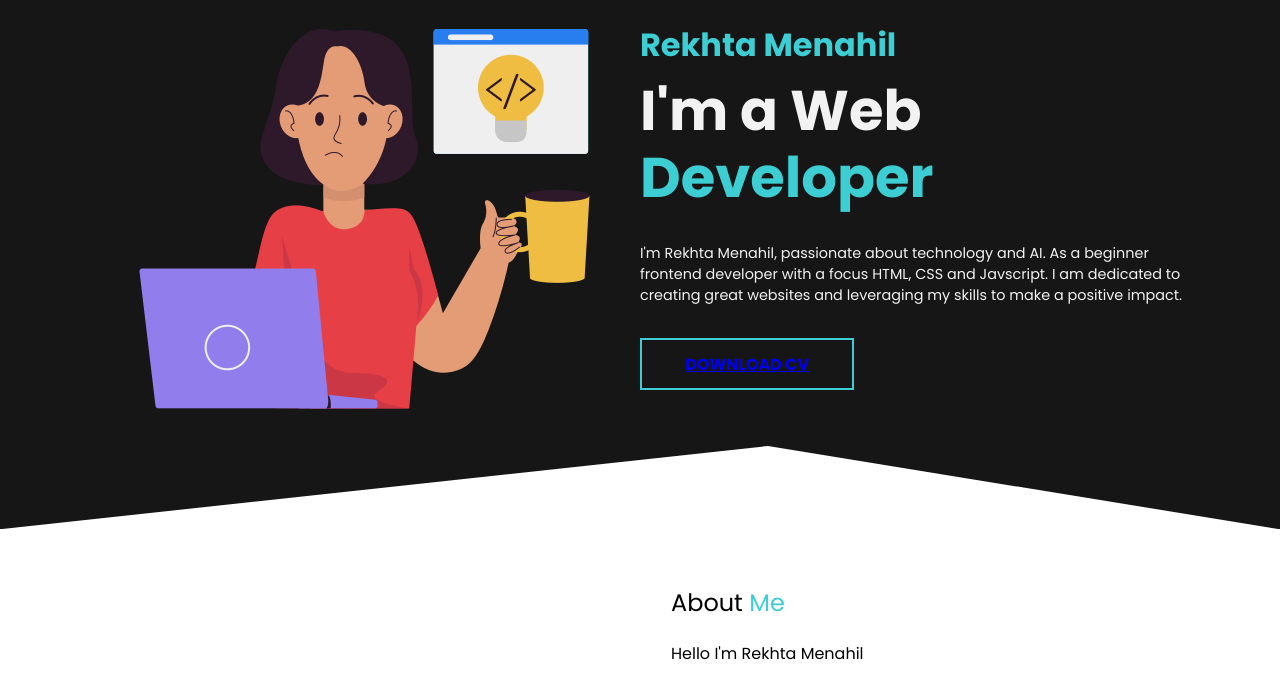
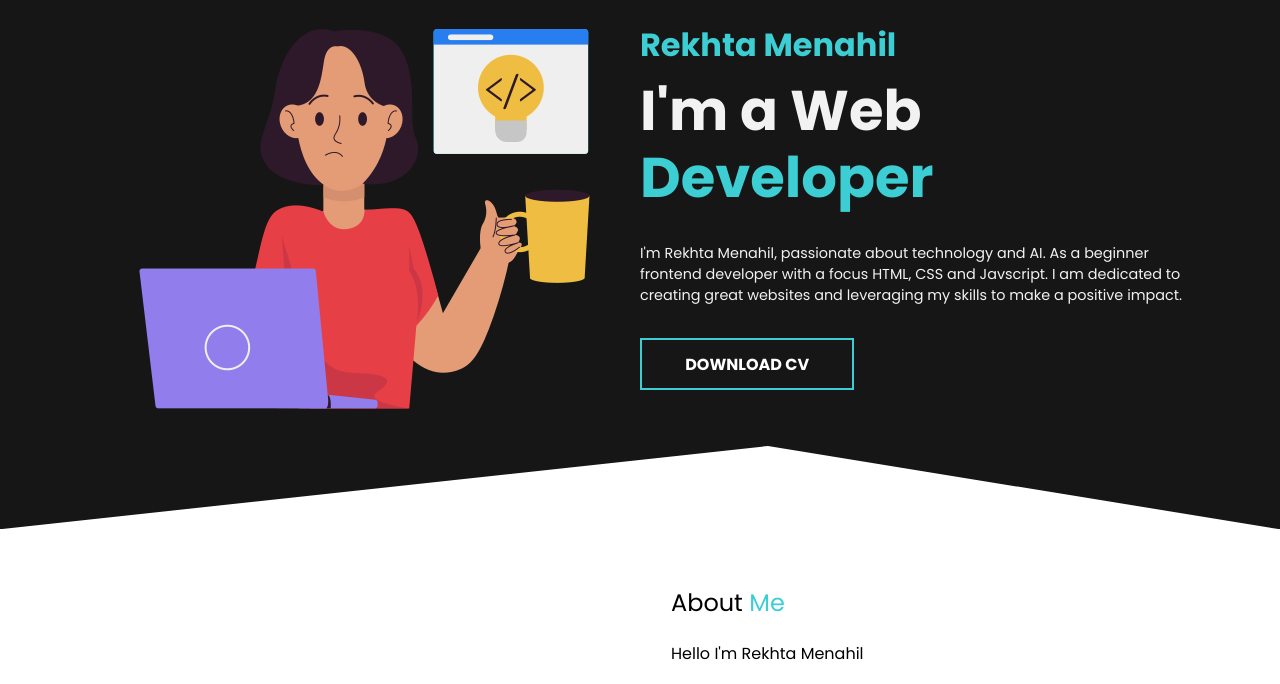
Before and after one commit to rikhtaa/Portfolio_website, a plain HTML site: page index.html in a window 1280 px wide. Shown: the part 112-796 px from the top of the page. Drawn offline with nearby package versions, Linux system fonts and the light colour scheme; a script that the page names is missing.

Commit message:
css of button

```diff
--- a/style.css
+++ b/style.css
@@ -63,11 +63,7 @@ nav .left div a{
 nav .left div a:hover{
     color: var(--primary);
 }
-.hero{
-   /* padding: 8rem 0 73px 0; */
-   /* padding-left: -50rem; */
 
-}
 .hero .right{
     margin-top: -8rem;
 }
@@ -92,6 +88,10 @@ nav .left div a:hover{
 }
 .hero .right button{
     margin-bottom:2rem;
+}
+.hero .right button a{
+  text-decoration: none;
+  color: var(--pure);
 }
 .hero .right button:hover{
     background: var(--primary);
@@ -159,7 +159,6 @@ section.work .container .card img{
 
 section.work .container .card .overlay{
     position: absolute;
-    /* padding: 4.5rem; */
     padding-right: 23rem;
     padding-bottom: 11.6rem;
     background: var(--primary);
--- a/utilities.css
+++ b/utilities.css
@@ -20,6 +20,7 @@
     -ms-transition:all .3s ease;
     cursor: pointer;
 }
+
 .btn-primary{
     background: var(--primary);
     color: var(--dark);
```
